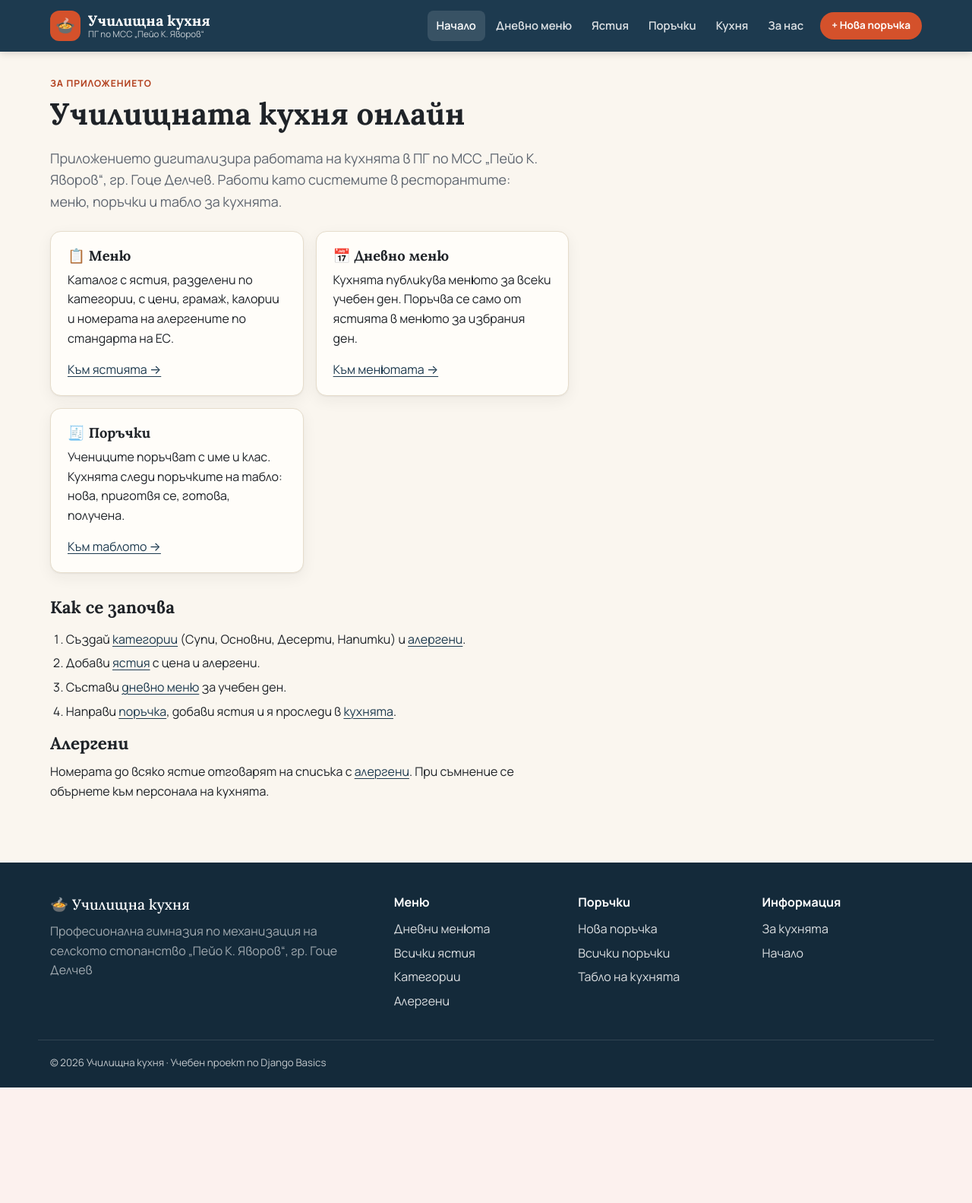
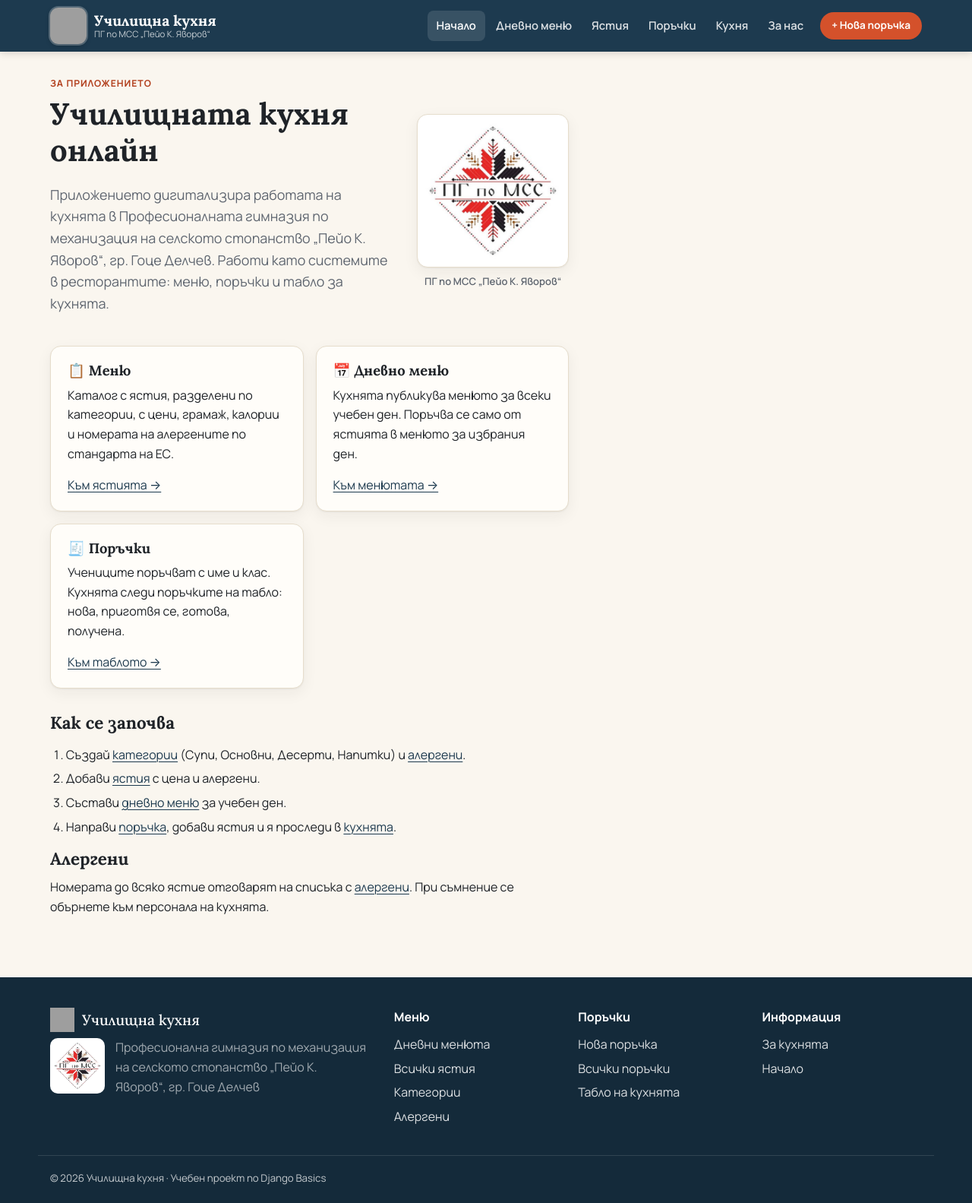
Before and after one commit to Georgi-Vodenicharov/school-kitchen, a Django app: page /about/ in a window 1280 px wide. Shown: the whole page at 76% size. Before the commit the page ends 1431 px from the top, so only its background shows below. Run offline with Django 5.2, Linux system fonts and the light colour scheme; grey boxes are pictures that could not be loaded.

Commit message:
Add kitchen logo with school emblem and favicon

```diff
--- a/static/css/style.css
+++ b/static/css/style.css
@@ -106,6 +106,7 @@ img { max-width: 100%; display: block; }
     background: var(--accent);
     font-size: 1.3rem;
 }
+.brand-logo { display: block; width: 48px; height: 48px; border-radius: 11px; box-shadow: 0 0 0 2px rgba(255, 255, 255, .25), 0 2px 6px rgba(0, 0, 0, .25); }
 .brand-text { display: flex; flex-direction: column; line-height: 1.15; }
 .brand-text strong { font-family: var(--font-display); font-size: 1.2rem; }
 .brand-text small { font-size: .72rem; opacity: .75; }
@@ -144,7 +145,10 @@ img { max-width: 100%; display: block; }
 .site-footer li { margin-bottom: 6px; }
 .site-footer .muted { color: rgba(255, 255, 255, .6); max-width: 40ch; }
 .footer-grid { display: grid; grid-template-columns: 2fr 1fr 1fr 1fr; gap: 32px; }
-.footer-brand { font-family: var(--font-display); font-size: 1.2rem; color: #fff; margin-bottom: 8px; }
+.footer-brand { display: flex; align-items: center; gap: 10px; font-family: var(--font-display); font-size: 1.2rem; color: #fff; margin-bottom: 8px; }
+.footer-school { display: flex; align-items: flex-start; gap: 14px; }
+.footer-school p { margin: 0; }
+.school-logo { flex: none; width: 72px; height: auto; padding: 4px; border-radius: 10px; background: #fff; }
 .footer-title { font-weight: 700; color: #fff; margin-bottom: 10px; }
 .footer-bottom { border-top: 1px solid rgba(255, 255, 255, .12); margin-top: 32px; padding-top: 16px; padding-bottom: 20px; }
 @media (max-width: 720px) {
@@ -680,6 +684,11 @@ input[type="checkbox"], input[type="radio"] { accent-color: var(--navy); width:
 .empty-icon { font-size: 2.4rem; margin-bottom: 6px; }
 
 .prose { max-width: 70ch; }
+.about-hero { display: flex; align-items: center; gap: 32px; margin-bottom: 8px; }
+.about-logo { flex: none; margin: 0; text-align: center; }
+.about-logo img { width: 200px; height: auto; padding: 10px; border-radius: var(--radius); background: #fff; border: 1px solid var(--line); box-shadow: var(--shadow); }
+.about-logo figcaption { margin-top: 8px; font-size: .82rem; color: var(--ink-soft); font-weight: 600; }
+@media (max-width: 720px) { .about-hero { flex-direction: column-reverse; align-items: flex-start; } .about-logo img { width: 150px; } }
 .prose ol, .prose ul { padding-left: 1.3em; }
 .prose li { margin-bottom: 6px; }
 
--- a/templates/base.html
+++ b/templates/base.html
@@ -4,6 +4,7 @@
     <meta charset="UTF-8">
     <meta name="viewport" content="width=device-width, initial-scale=1">
     <title>{% block title %}Начало{% endblock %} · Училищна кухня</title>
+    <link rel="icon" type="image/png" href="{% static 'img/favicon.png' %}">
     <link rel="preconnect" href="https://fonts.googleapis.com">
     <link rel="preconnect" href="https://fonts.gstatic.com" crossorigin>
     <link href="https://fonts.googleapis.com/css2?family=Lora:wght@500;700&family=Manrope:wght@400;500;600;700&display=swap" rel="stylesheet">
--- a/templates/common/about.html
+++ b/templates/common/about.html
@@ -1,12 +1,21 @@
 {% extends 'base.html' %}
+{% load static %}
 
 {% block title %}За нас{% endblock %}
 
 {% block content %}
 <section class="prose">
-    <p class="eyebrow">За приложението</p>
-    <h1>Училищната кухня онлайн</h1>
-    <p class="lead">Приложението дигитализира работата на кухнята в ПГ по МСС „Пейо К. Яворов“, гр. Гоце Делчев. Работи като системите в ресторантите: меню, поръчки и табло за кухнята.</p>
+    <div class="about-hero">
+        <div>
+            <p class="eyebrow">За приложението</p>
+            <h1>Училищната кухня онлайн</h1>
+            <p class="lead">Приложението дигитализира работата на кухнята в Професионалната гимназия по механизация на селското стопанство „Пейо К. Яворов“, гр. Гоце Делчев. Работи като системите в ресторантите: меню, поръчки и табло за кухнята.</p>
+        </div>
+        <figure class="about-logo">
+            <img src="{% static 'img/school-logo.jpg' %}" alt="Лого на ПГ по МСС „Пейо К. Яворов“" width="200" height="203">
+            <figcaption>ПГ по МСС „Пейо К. Яворов“</figcaption>
+        </figure>
+    </div>
 
     <div class="feature-grid">
         <article class="card card-pad">
--- a/templates/partials/_footer.html
+++ b/templates/partials/_footer.html
@@ -1,8 +1,12 @@
+{% load static %}
 <footer class="site-footer">
     <div class="container footer-grid">
         <div>
-            <p class="footer-brand">&#127858; Училищна кухня</p>
-            <p class="muted">Професионална гимназия по механизация на селското стопанство „Пейо К. Яворов“, гр. Гоце Делчев</p>
+            <p class="footer-brand"><img src="{% static 'img/kitchen-logo.svg' %}" alt="" width="32" height="32"> Училищна кухня</p>
+            <div class="footer-school">
+                <img class="school-logo" src="{% static 'img/school-logo.jpg' %}" alt="Лого на ПГ по МСС „Пейо К. Яворов“" width="72" height="73">
+                <p class="muted">Професионална гимназия по механизация на селското стопанство „Пейо К. Яворов“, гр. Гоце Делчев</p>
+            </div>
         </div>
         <div>
             <p class="footer-title">Меню</p>
--- a/templates/partials/_navbar.html
+++ b/templates/partials/_navbar.html
@@ -1,8 +1,8 @@
-{% load kitchen_tags %}
+{% load static kitchen_tags %}
 <header class="site-header">
     <nav class="container navbar">
         <a class="brand" href="{% url 'common:home' %}">
-            <span class="brand-mark" aria-hidden="true">&#127858;</span>
+            <img class="brand-logo" src="{% static 'img/kitchen-logo.svg' %}" alt="Лого на Училищна кухня" width="48" height="48">
             <span class="brand-text">
                 <strong>Училищна кухня</strong>
                 <small>ПГ по МСС „Пейо К. Яворов“</small>
```
Also changed, not shown: static/img/favicon.png (added), static/img/kitchen-logo.svg (added), static/img/school-logo.jpg (added).
